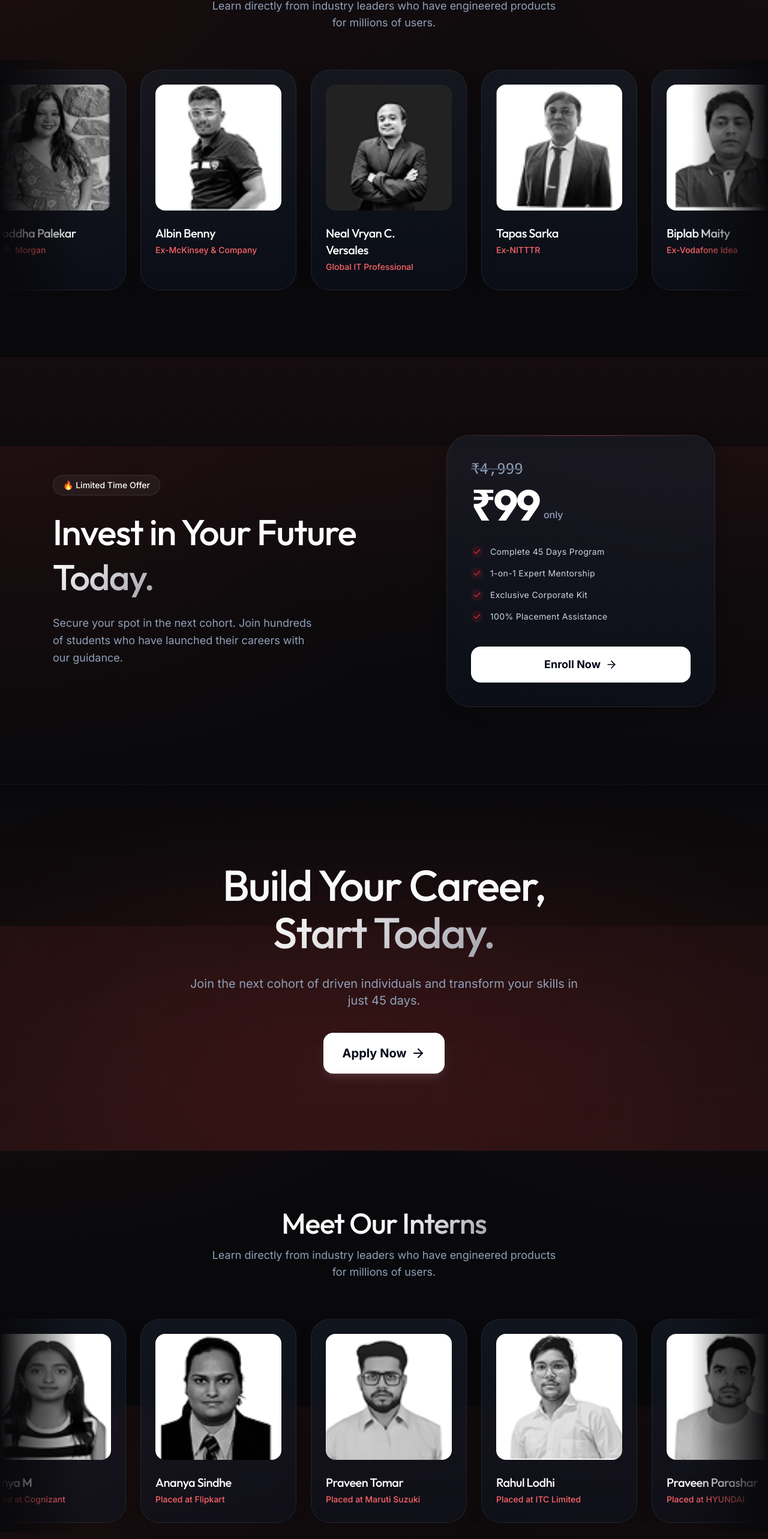
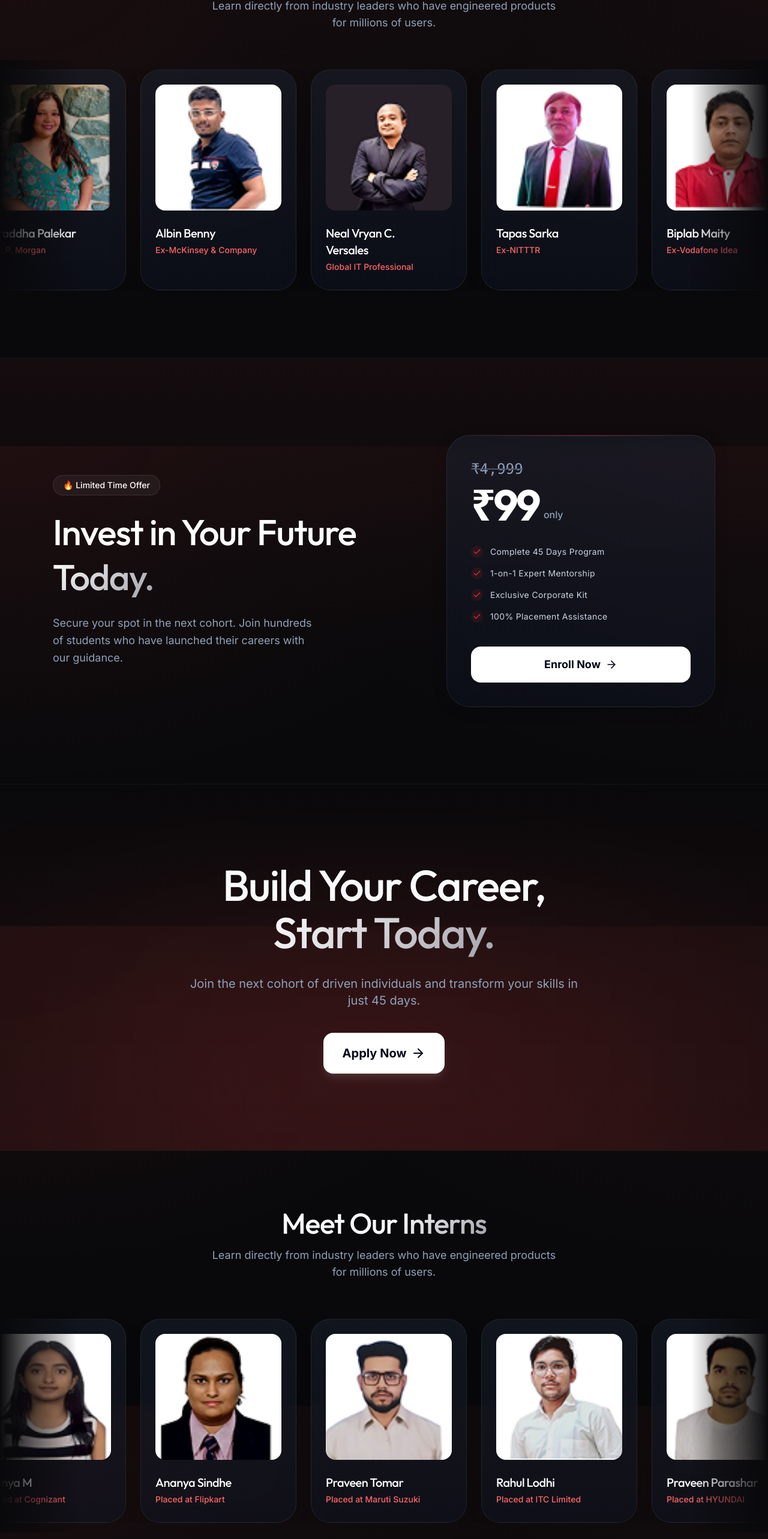
Before and after one commit to rohit-tamboli/updt, a React (Vite) app in the folder updt-front/: page / in a window 1280 px wide. Shown: the part 5656-8222 px from the top of the page at 60% size. Built offline with nearby package versions, Linux system fonts and the light colour scheme.

Commit message:
first commit

```diff
--- a/updt-front/src/components/Experts.tsx
+++ b/updt-front/src/components/Experts.tsx
@@ -173,7 +173,7 @@
                       <img
                         src={expert.image}
                         alt={expert.name}
-                        className="w-full h-full object-cover filter grayscale group-hover/card:grayscale-0 transition-all duration-500 scale-100 group-hover/card:scale-110"
+                        className="w-full h-full object-cover filter group-hover/card:grayscale-0 transition-all duration-500 scale-100 group-hover/card:scale-110"
                         loading="lazy"
                       />
                     </div>
--- a/updt-front/src/components/Intern.tsx
+++ b/updt-front/src/components/Intern.tsx
@@ -177,7 +177,7 @@
                       <img
                         src={expert.img}
                         alt={expert.name}
-                        className="w-full h-full object-cover filter grayscale group-hover/card:grayscale-0 transition-all duration-500 scale-100 group-hover/card:scale-110"
+                        className="w-full h-full object-cover filter group-hover/card:grayscale-0 transition-all duration-500 scale-100 group-hover/card:scale-110"
                         loading="lazy"
                       />
                     </div>
```
